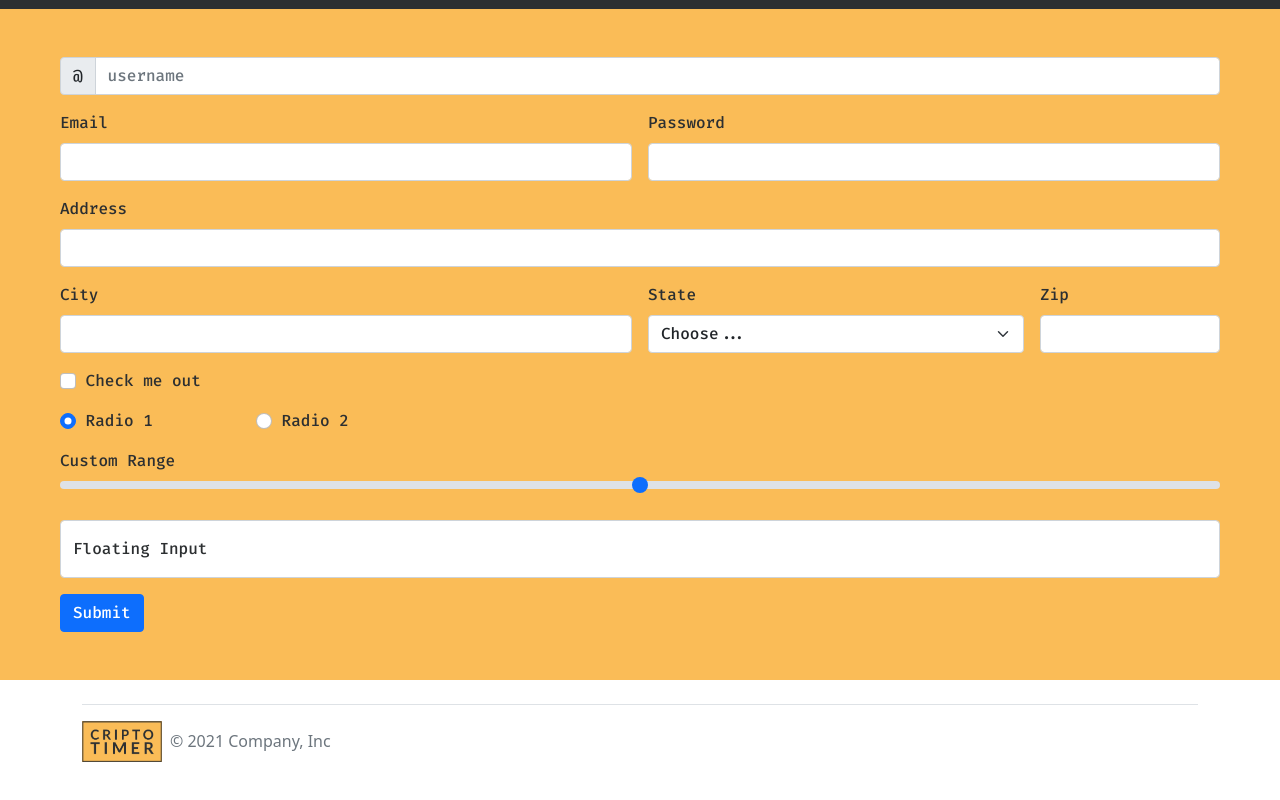
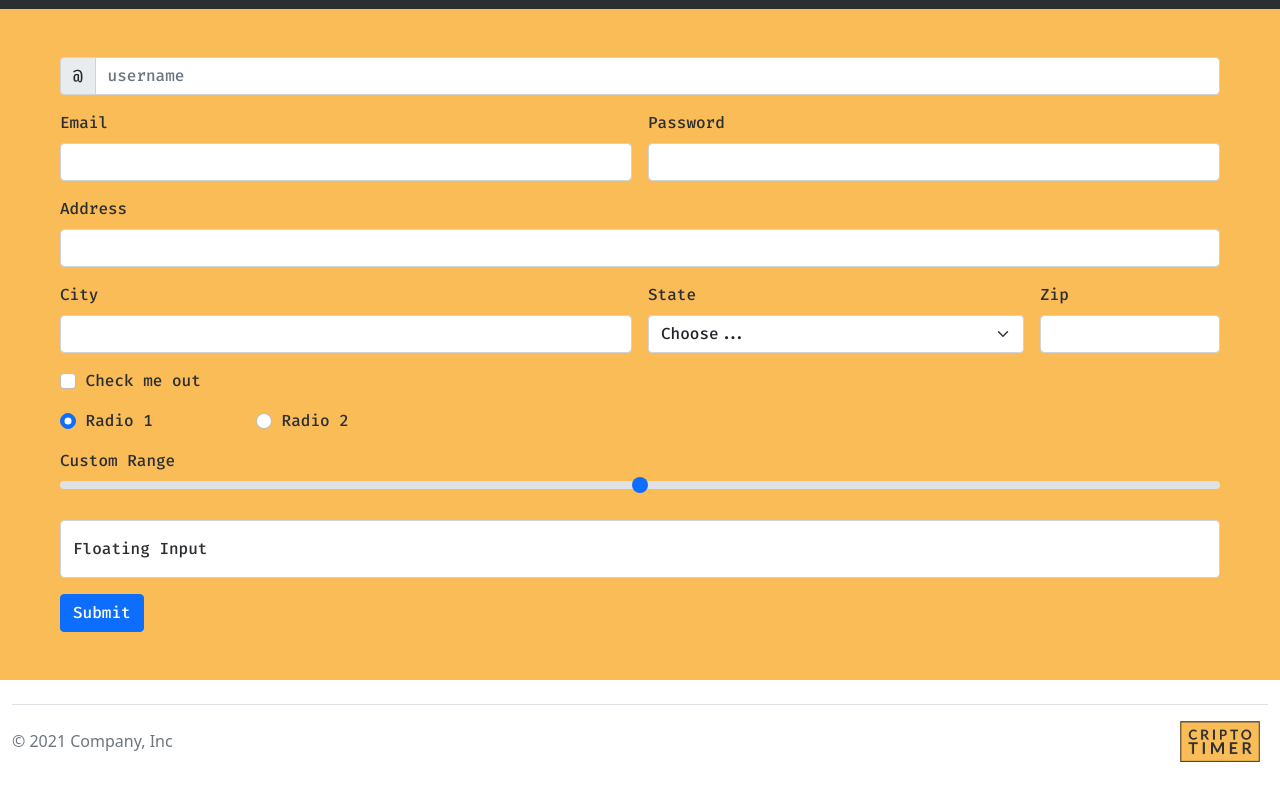
Before and after one commit to dticed/criptotimer, a website built with Vite: page index.html in a window 1280 px wide. Shown: the part 2391-3191 px from the top of the page. Built offline with nearby package versions, Linux system fonts and the light colour scheme.

Commit message:
footer alignment
Signed-off-by: dticed <lucaspierrealencar@gmail.com>

```diff
--- a/index.html
+++ b/index.html
@@ -268,14 +268,14 @@
   </div>
 
   <!-- footer -->
-  <div class="container">
+  <div class="container-fluid">
     <footer class="d-flex flex-wrap justify-content-between align-items-center py-3 my-4 border-top">
-      <div class="col-md-4 d-flex align-items-center">
-        <a href="/" class="mb-3 me-2 mb-md-0 text-muted text-decoration-none lh-1">
-          <img src="/cripto timer.png" width="80px" alt="">
-        </a>
+      <div class="col-md-4 d-flex align-items-center justify-content-between">
         <span class="text-muted">© 2021 Company, Inc</span>
       </div>
+      <a href="/" class="mb-3 me-2 mb-md-0 text-muted text-decoration-none lh-1">
+        <img src="/cripto timer.png" width="80px" alt="">
+      </a>
     </footer>
   </div>
 
```
